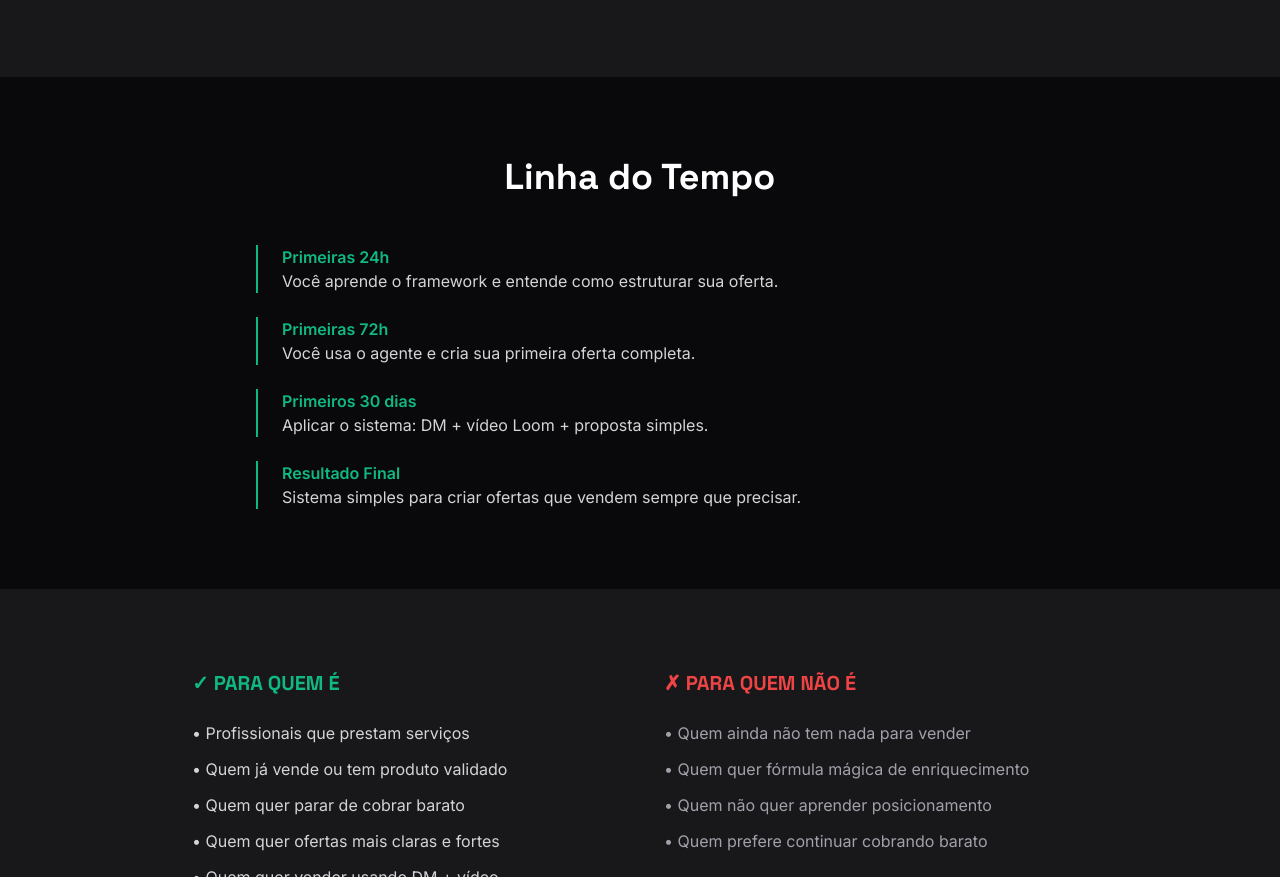
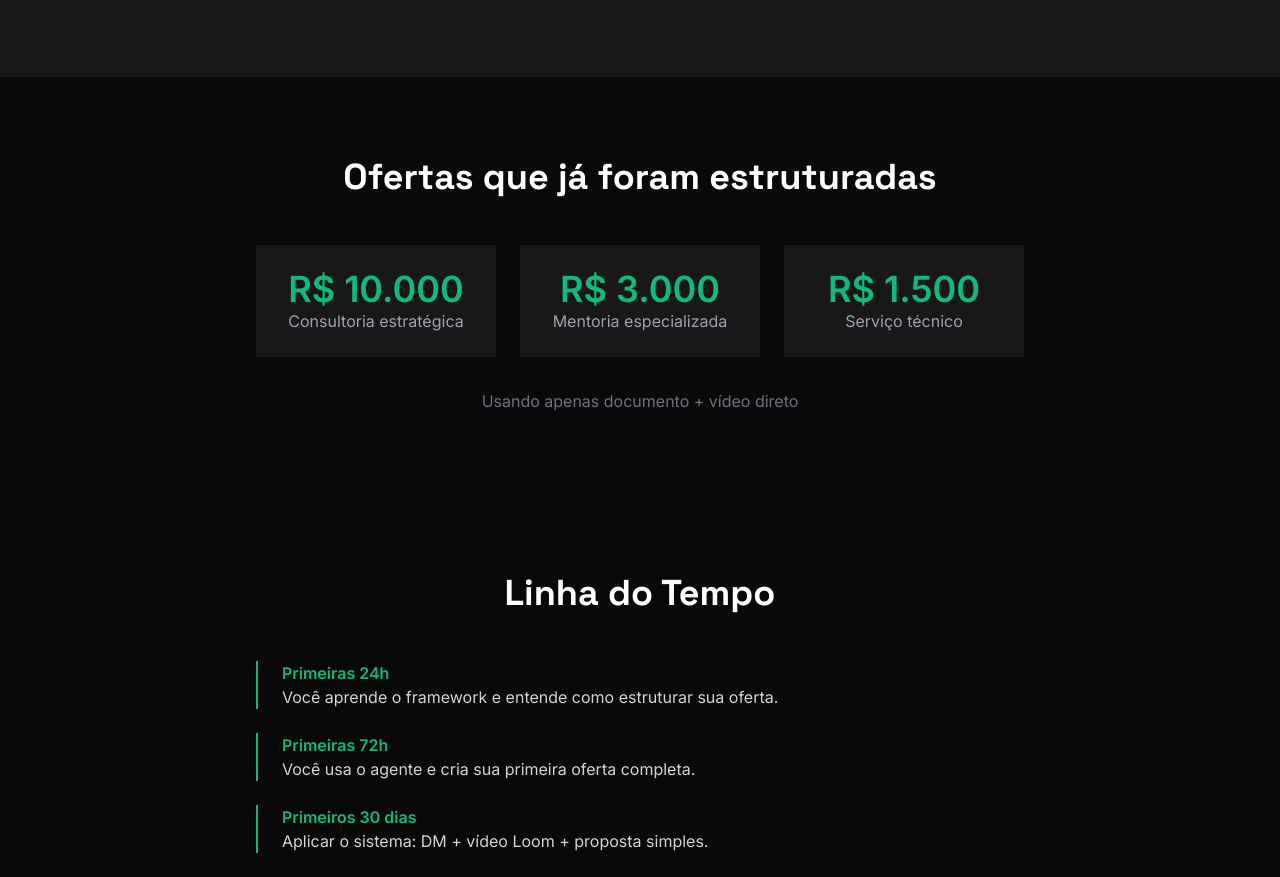
Before and after one commit to duribeiro/ofertas, a plain HTML site: page the-offer/index.html in a window 1280 px wide. Shown: the part 3107-3984 px from the top of the page. Drawn offline with nearby package versions, Linux system fonts and the light colour scheme.

Commit message:
THE OFFER: Social proof adicionado
- Seção de ofertas já estruturadas (Rk, Rk, R.5k)
- Prova social de que funciona
- Aplicando padrões 2026

Deploy imediato

```diff
--- a/the-offer/index.html
+++ b/the-offer/index.html
@@ -125,6 +125,30 @@
         </div>
     </section>
 
+    <!-- Social Proof -->
+    <section class="py-20 px-6">
+        <div class="max-w-3xl mx-auto">
+            <h2 class="text-3xl md:text-4xl font-bold mb-12 text-center">Ofertas que já foram estruturadas</h2>
+
+            <div class="grid md:grid-cols-3 gap-6 text-center">
+                <div class="bg-zinc-900 p-6">
+                    <p class="text-4xl font-bold text-emerald-500">R$ 10.000</p>
+                    <p class="text-zinc-400">Consultoria estratégica</p>
+                </div>
+                <div class="bg-zinc-900 p-6">
+                    <p class="text-4xl font-bold text-emerald-500">R$ 3.000</p>
+                    <p class="text-zinc-400">Mentoria especializada</p>
+                </div>
+                <div class="bg-zinc-900 p-6">
+                    <p class="text-4xl font-bold text-emerald-500">R$ 1.500</p>
+                    <p class="text-zinc-400">Serviço técnico</p>
+                </div>
+            </div>
+
+            <p class="text-center text-zinc-500 mt-8">Usando apenas documento + vídeo direto</p>
+        </div>
+    </section>
+
     <!-- Linha do Tempo -->
     <section class="py-20 px-6">
         <div class="max-w-3xl mx-auto">
```
